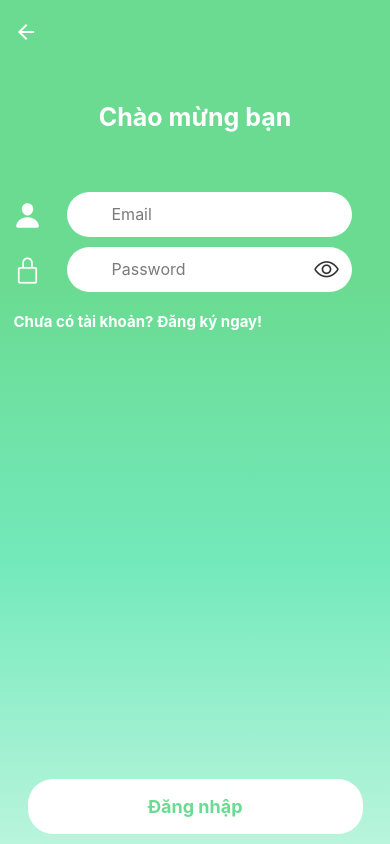
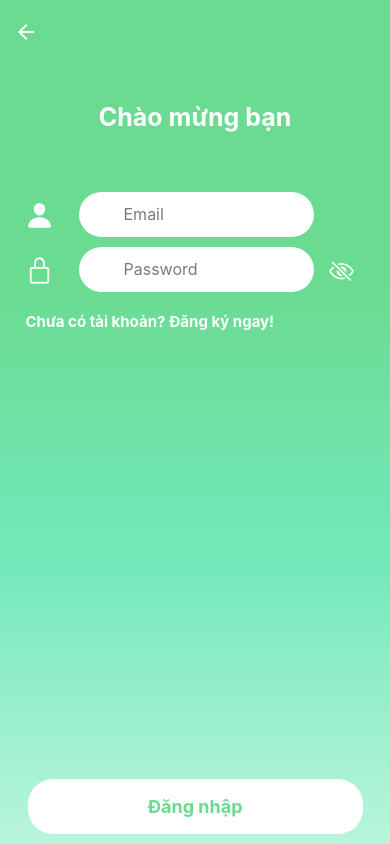
Before and after one commit to truong220201/appTA, a React Native app: screen /dangnhap in a window 390 px wide. Built offline with nearby package versions, Linux system fonts and the light colour scheme.

Commit message:
Update dangnhap.js

```diff
--- a/app/screens/dangnhap.js
+++ b/app/screens/dangnhap.js
@@ -14,9 +14,15 @@ import{
 import { LinearGradient } from 'expo-linear-gradient';
 import COLORS from './color';
 import Icon from 'react-native-vector-icons/Ionicons';
-
 import { getAuth, signInWithEmailAndPassword,createUserWithEmailAndPassword } from "firebase/auth";
 import { firebaseApp } from '../../components/firebaseConfig';
+import { doc, setDoc } from "firebase/firestore";
+import { getFirestore } from "firebase/firestore";
+import { AsyncStorage } from 'react-native';
+
+import { CheckBox} from 'react-native-elements';
+//nho mat khau
+//import * as Keychain from 'react-native-keychain';
 
 const {width:WIDTH} =Dimensions.get('window');
 
@@ -28,15 +34,19 @@ export default class LoginScreen extends React.Component{
         const { route,navigation } = this.props;
         this.nvt = navigation;
     }
-    state = { email: '', password: '', errorMessage: null,uid:''}
+    state = { email: '', password: '', errorMessage: null,uid:'',hidePass:true,iconPass:'eye-off-outline',nhoMK:false}
+
     dangnhap = () =>{
-
-        this.nvt.navigate('btab',{uid:this.state.uid,email:this.state.email});
+       //console.log('uid: ',this.state.uid)
+        this.nvt.navigate('home',{uid:this.state.uid,email:this.state.email});
 
     }
+
     handleLogin = () => {
+        //this.setItems()
         // TODO: Firebase stuff...
-        console.log('handleSignUp')
+
+        //console.log('handleSignUp')
         const auth = getAuth(firebaseApp);
         //console.log('uid: ',auth.currentUser.uid);
             signInWithEmailAndPassword(auth, this.state.email, this.state.password)
@@ -72,8 +82,53 @@ export default class LoginScreen extends React.Component{
 
      }
 
+    anHienMk(){
+        if(this.state.hidePass==true){
+            this.setState({
+                hidePass:false,
+                iconPass:'eye-outline',
+            })
+
+        }else{
+            this.setState({
+                hidePass:true,
+                iconPass:'eye-off-outline'
+            })
+        }
+    }
+
+   nhomatkhau(){
+    this.setState({nhoMK : !this.state.nhoMK})
+
+    this.luumk()
+   }
+   //luu mat khau
+   async luumk(){
+    console.log(this.state.email)
+    if(this.state.nhoMK==true){
+        const e = 'a';
+        const p = 'b';
+        this._storeData();
+
+    }
+    else{
+        console.log('huy')
+        //await Keychain.resetGenericPassword();
+    }
+   }
+   _storeData = async () => {
+  //  try {
+      await AsyncStorage.setItem('TASKS', 'I like to save it.');
+      console.log('nho mat khau')
+   // } catch (error) {
+      // Error saving data
+      console.log('bug')
+   // }
+  };
+
     render(){
         const { navigation } = this.props;
+
     return(
         <LinearGradient  colors={[ '#6bdb91' , '#6bdb91' , '#73e9bb' , '#b9f5dc']} style={styles.backgroundContainer}>
             <View style={{flex:1,justifyContent:'center'}}>
@@ -89,19 +144,22 @@ export default class LoginScreen extends React.Component{
                     onChangeText={email => this.setState({ email })}
                     />
                 </View>
+
                 <View style={styles.inputContainer}>
                     <Icon name={'lock-closed-outline'} size={28} color={'#fff'} style={styles.inputIcon}/>
                     <TextInput style={styles.input}
                     placeholder={'Password'}
-                    secureTextEntry={true}
+
+                    secureTextEntry={this.state.hidePass}
                     placeholderTextColor={'#7a7a7a'}
                     underlineColorAndroid='transparent'
                     onChangeText={password => this.setState({ password })}
                     />
-                    <TouchableOpacity style={styles.btnEye}>
-                        <Icon name='eye-outline'size={26} color={'rgba(0,0,0,0.8)'}  />
+                    <TouchableOpacity style={styles.btnEye} onPress={()=>this.anHienMk()}>
+                        <Icon name={this.state.iconPass} size={26} color={'#fff'}  />
                     </TouchableOpacity>
                 </View>
+
                 <TouchableOpacity  onPress={()=>navigation.navigate('dangky')}>
                     <Text style={{color:'white',fontSize:15,fontWeight:'bold',marginTop:20,}}>Chưa có tài khoản? Đăng ký ngay!</Text>
                 </TouchableOpacity>
@@ -144,7 +202,7 @@ const styles = StyleSheet.create({
         opacity:0.5,
     },
     input:{
-        width:WIDTH -105,
+        width:WIDTH -155,
         height:45,
         borderRadius:25,
         fontSize:16,
@@ -165,9 +223,8 @@ const styles = StyleSheet.create({
         flexDirection:'row',
     },
     btnEye:{
-        position:'absolute',
-        top:8,
-        right:37,
+        top:10,
+        right:10,
     },
     btnLogin:{
         width:WIDTH -55,
```
